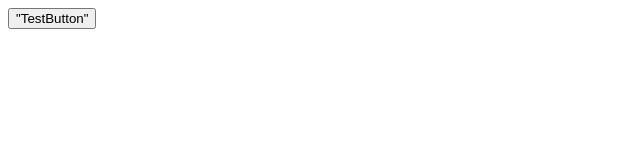
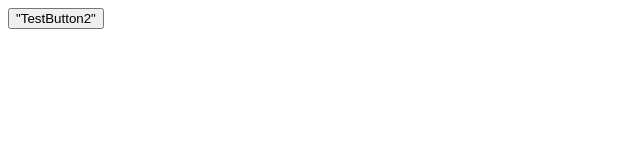
Before and after one commit to androoo06/androoo06.github.io, a plain HTML site: page index.html in a window 1280 px wide. Shown: the full height of the page, 0-640 px from the left. Drawn offline with Linux system fonts and the light colour scheme.

Commit message:
Update index.html

```diff
--- a/index.html
+++ b/index.html
@@ -2,7 +2,7 @@
 <html>
 <body>
 
-<button type="button">"TestButton"</button>
+<button type="button">"TestButton2"</button>
 
 </body>
 </html>
```
